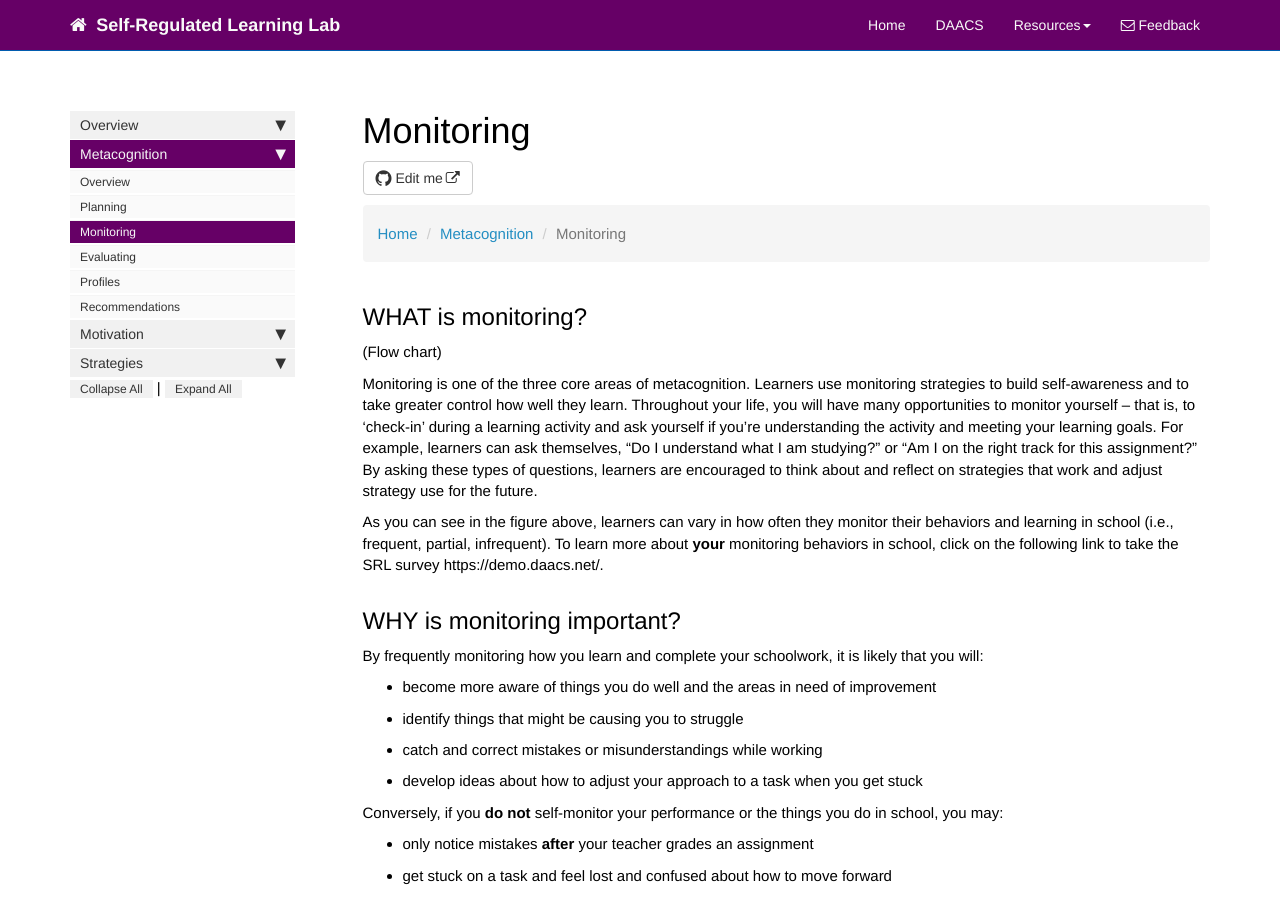
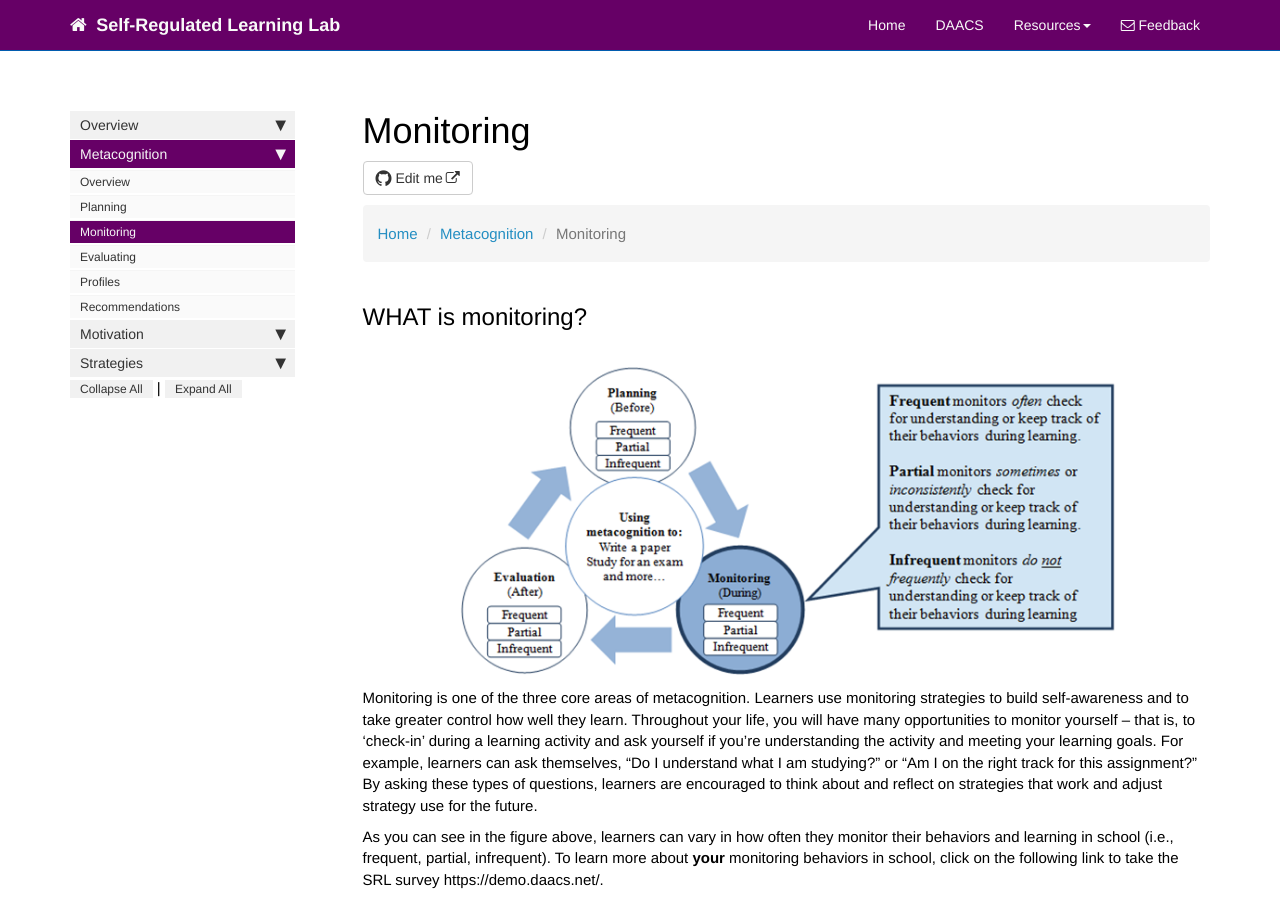
Before and after one commit to dfranklin02/SRL, a Jekyll site: the page built from docs/pages/metacognition/metacognition_monitoring.md, in a window 1280 px wide and 900 px high. Built offline with Jekyll 4.4.1, drawn with Linux system fonts in a browser that asks for light colours; nearby versions of some CDN libraries; comment, search, counter and statistics services are not loaded.

Commit message:
Update metacognition_monitoring.md

```diff
--- a/docs/pages/metacognition/metacognition_monitoring.md
+++ b/docs/pages/metacognition/metacognition_monitoring.md
@@ -16,7 +16,7 @@ toc: false
 
 ## WHAT is monitoring?
 
-(Flow chart)
+<center><img src='images/Monitoring-Chart.png' alt='Metacognition Cycle' /></center>
 
 Monitoring is one of the three core areas of metacognition. Learners use monitoring strategies to build self-awareness and to take greater control how well they learn. Throughout your life, you will have many opportunities to monitor yourself – that is, to ‘check-in’ during a learning activity and ask yourself if you’re understanding the activity and meeting your learning goals. For example, learners can ask themselves, “Do I understand what I am studying?” or “Am I on the right track for this assignment?” By asking these types of questions, learners are encouraged to think about and reflect on strategies that work and adjust strategy use for the future.
 
```
